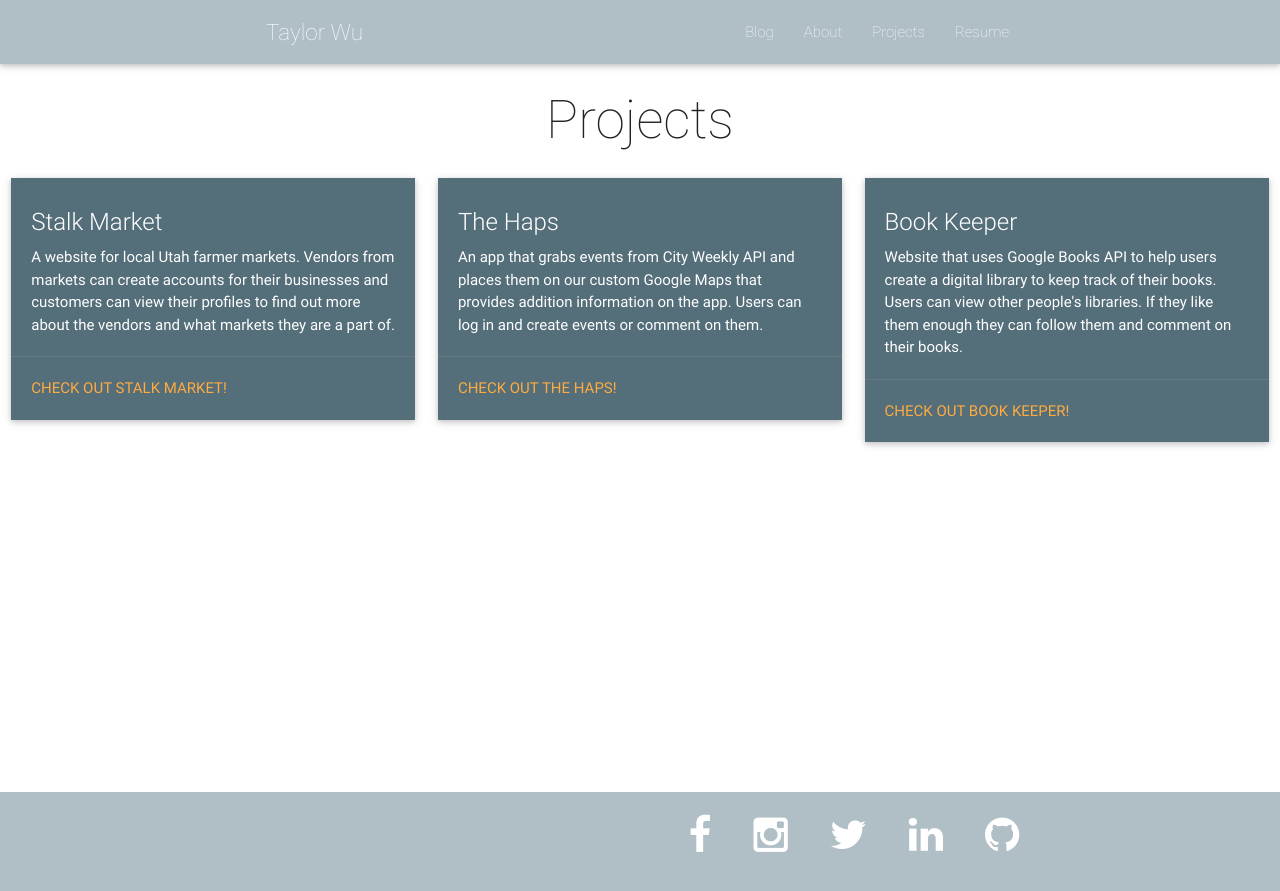
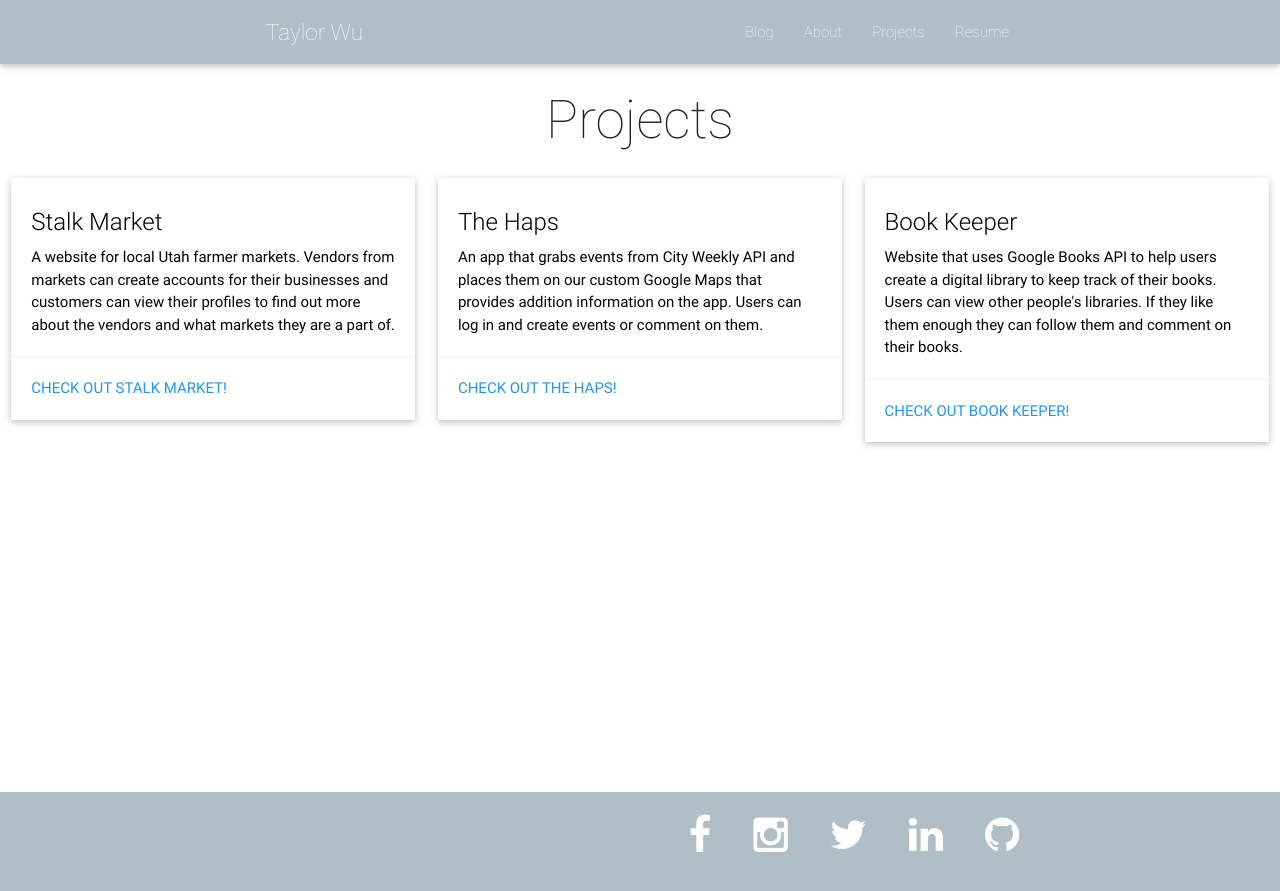
Before and after one commit to TaylorWu21/TaylorWu21.github.io, a Jekyll site: the page built from projects.html, in a window 1280 px wide. Shown: the top 891 px of the page. Built offline with Jekyll 4.4.1, drawn with Linux system fonts in a browser that asks for light colours.

Commit message:
updated cards

```diff
--- a/projects.html
+++ b/projects.html
@@ -13,9 +13,9 @@ permalink: /projects/
 
 <div class="row">
   <div class="col s12 m4">
-    <div class="card blue-grey darken-1">
-      <div class="card-content white-text">
-        <span class="card-title">Stalk Market</span>
+    <div class="card hoverable">
+      <div class="card-content black-text">
+        <span class="card-title black-text">Stalk Market</span>
         <p>
           A website for local Utah farmer markets. Vendors from markets can create accounts
           for their businesses and customers can view their profiles to find out more about
@@ -23,14 +23,14 @@ permalink: /projects/
         </p>
       </div>
       <div class="card-action">
-        <a href="https://stalk-market-fowles.herokuapp.com/">Check Out Stalk Market!</a>
+        <a class='blue-text' href="https://stalk-market-fowles.herokuapp.com/">Check Out Stalk Market!</a>
       </div>
     </div>
   </div>
   <div class="col s12 m4">
-    <div class="card blue-grey darken-1">
-      <div class="card-content white-text">
-        <span class="card-title">The Haps</span>
+    <div class="card hoverable">
+      <div class="card-content black-text">
+        <span class="card-title black-text">The Haps</span>
         <p>
           An app that grabs events from City Weekly API and places them
           on our custom Google Maps that provides addition information on the app.
@@ -38,14 +38,14 @@ permalink: /projects/
         </p>
       </div>
       <div class="card-action">
-        <a href="https://www.thehapsmap.com/">Check Out The Haps!</a>
+        <a class='blue-text' href="https://www.thehapsmap.com/">Check Out The Haps!</a>
       </div>
     </div>
   </div>
   <div class="col s12 m4">
-    <div class="card blue-grey darken-1">
-      <div class="card-content white-text">
-        <span class="card-title">Book Keeper</span>
+    <div class="card hoverable">
+      <div class="card-content black-text">
+        <span class="card-title black-text">Book Keeper</span>
         <p>
           Website that uses Google Books API to help users create a digital
           library to keep track of their books. Users can view other people's libraries.
@@ -53,7 +53,7 @@ permalink: /projects/
         </p>
       </div>
       <div class="card-action">
-        <a href="https://book-keeper-wu.herokuapp.com/">Check Out Book Keeper!</a>
+        <a class='blue-text' href="https://book-keeper-wu.herokuapp.com/">Check Out Book Keeper!</a>
       </div>
     </div>
   </div>
```
